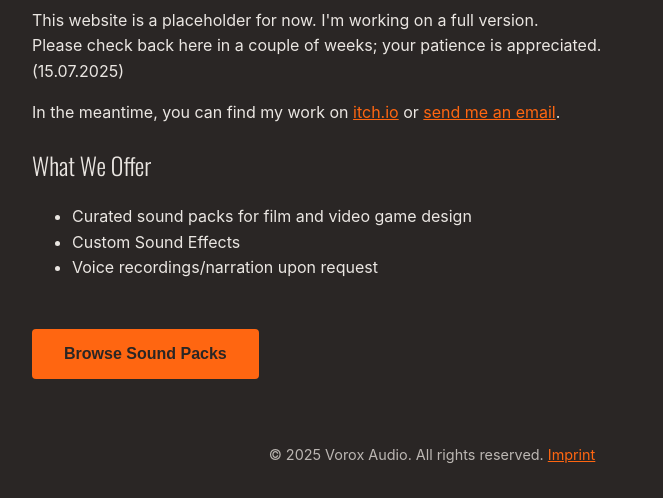
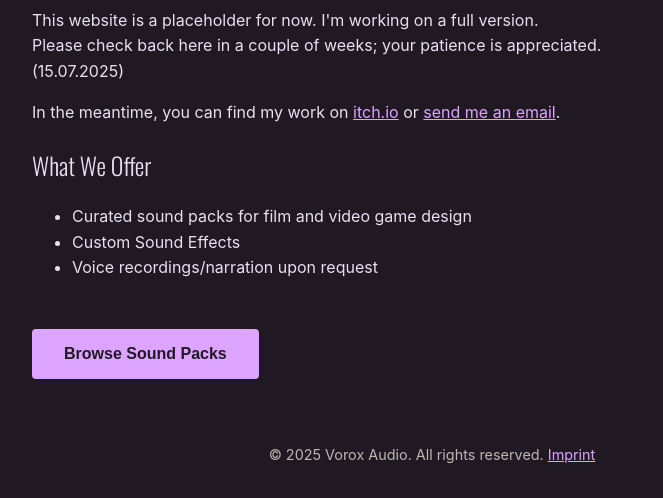
Before and after one commit to pgroon/vorox-page, an Eleventy site: page index.md in a window 1280 px wide. Shown: the part 454-952 px from the top of the page, without its empty margins (208-871 px from the left). Built offline with nearby package versions, Linux system fonts and the light colour scheme; Eleventy itself is replaced by a stand-in of ours; files that its build step writes are made by us from their sources; files whose address does not match are found by name; a web font is replaced by a local one; what markdown-it-attrs, markdown-it-container would draw is missing.

Commit message:
created a css-stylable version of the logo SVG.

```diff
--- a/style.css
+++ b/style.css
@@ -1,7 +1,15 @@
+
 :root {
+/* Warm Concrete (Dark)
   --font-color: #EAE6E2;
   --bg-color: #2A2625;
   --highlight-color: #FF6611;
+ */
+
+/* Sonic Plum (Dark) */
+  --font-color: #E8DFF0;
+  --bg-color: #201924;
+  --highlight-color: #DCA3FF;
 }
 
 body {
```
